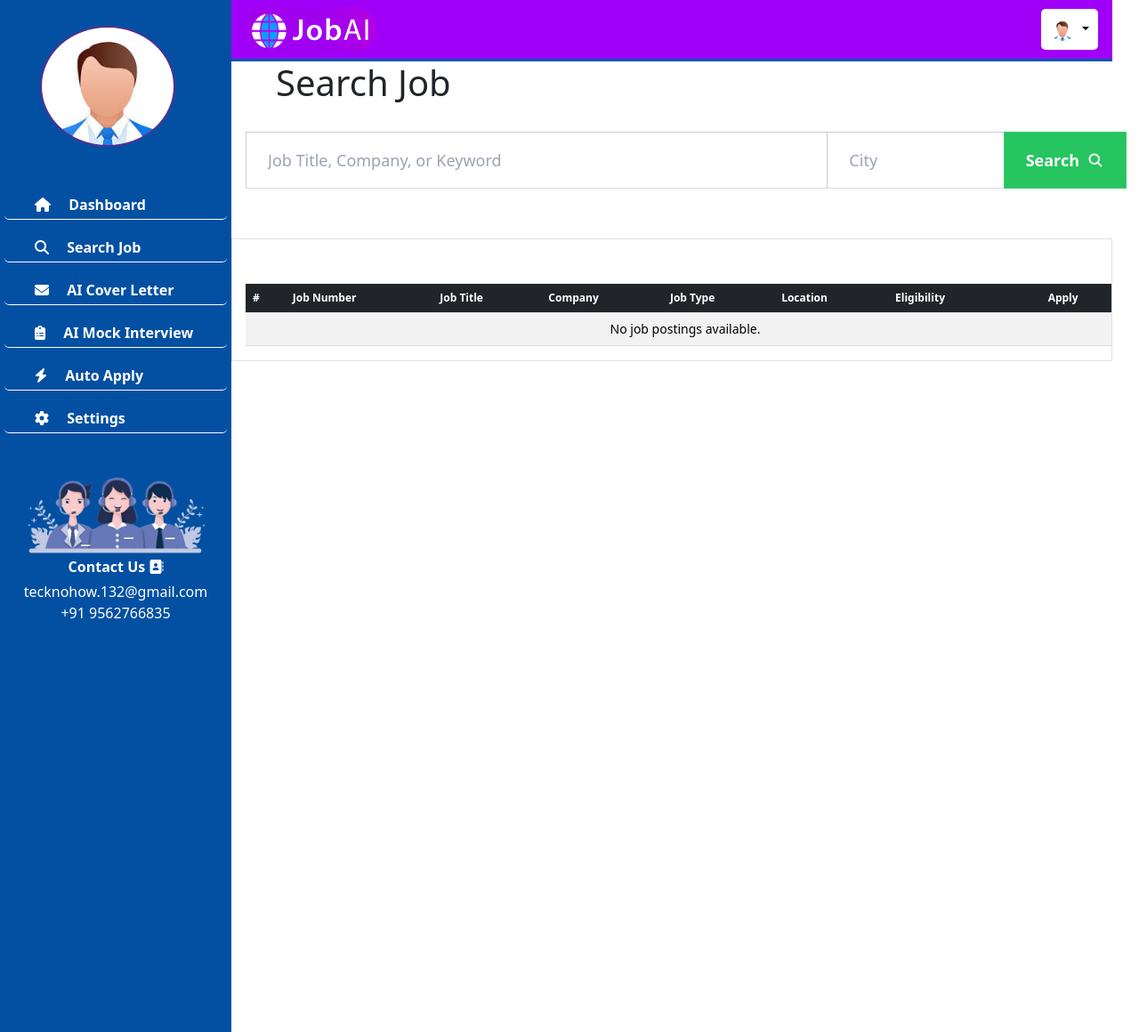
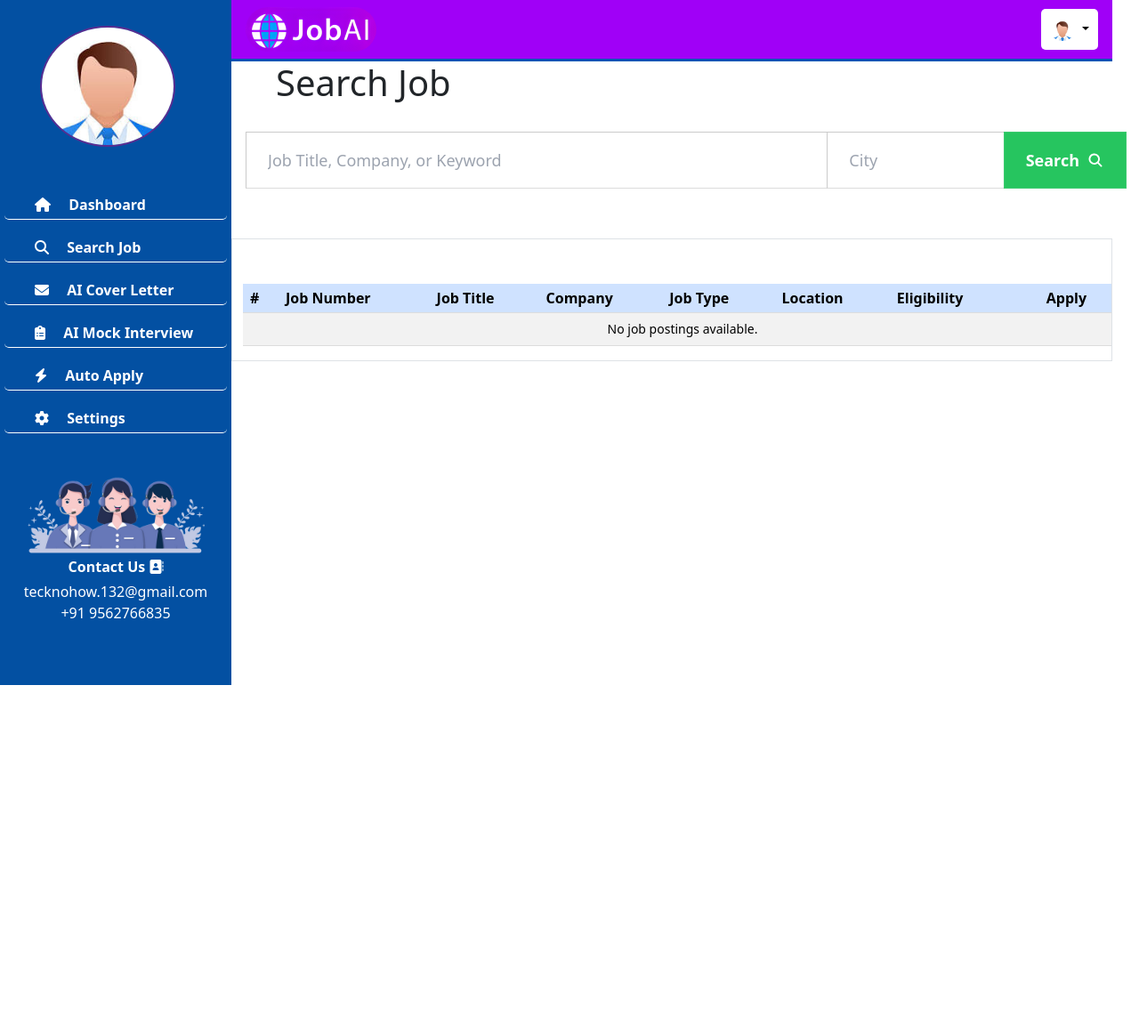
Before and after one commit to Saintgits-MCA/JobAi, a Django app: template JobAi/JobAi_App/templates/search-job.html in a window 1280 px wide. Shown: the whole page at 89% size. After the commit the page ends 770 px from the top, so only its background shows below. Run offline with Django 5.2, Linux system fonts and the light colour scheme; the template is opened without the code that fills it: values that come from a table or form of the project are taken from there, others are empty; data comes from the database, SQL or seed files in the repository; parts of the project's set-up code (start-up, migrations or seed data) failed here and were passed over; some libraries are stand-ins or nearby versions.

Commit message:
100th commit

```diff
--- a/JobAi/JobAi/static/assets/css/home.css
+++ b/JobAi/JobAi/static/assets/css/home.css
@@ -27,7 +27,7 @@ body {
     background: var(--sidebar-bg);
     color: white;
     padding: 5px;
-    height: 145vh;
+    max-height: 135vh;
 }
 
 
--- a/JobAi/JobAi/static/assets/css/search-job.css
+++ b/JobAi/JobAi/static/assets/css/search-job.css
@@ -44,19 +44,21 @@ hr{
     font-size: 40px;
     margin-bottom: 31px;
 }
-table {
+.table {
     width: 100%;
     border-collapse: collapse;
     margin-top: 50px;
-    margin-left: 15px;
+    margin-left: 12px;
+    max-height: 400px;
+    overflow-y: auto;
   }
   .table-div
   {
    padding-top: 0.5px;
     background: white;
     margin-top: 25px;
-    padding-left: 15px;
-    width: 90%;
+    /* padding-left: 5px; */
+    width: 94%;
     border-radius: 8px;
     box-shadow: 0 2px 4px rgba(0, 0, 0, 0.1);
   }
@@ -79,7 +81,6 @@ table {
   @media screen and (max-width: 768px) {
     table {
       display: block;
-      overflow-x: auto;
     }
 
     th, td {
--- a/JobAi/JobAi_App/templates/base.html
+++ b/JobAi/JobAi_App/templates/base.html
@@ -74,7 +74,7 @@
     </div>
 
 <div class="main-content">
-    <nav class="navbar d-flex justify-content-between container-fluid">
+    <nav class="navbar d-flex justify-content-between container-fluid" position="sticky">
         <div class="menu d-none d-md-flex">
             <div class="brand d-flex align-items-center">
                 <center><a href="{%url 'index'%}"><img src="{% static 'images/JobAi2.png' %}" alt="JobAi" height="50px" class="mx-3"
--- a/JobAi/JobAi_App/templates/search-job.html
+++ b/JobAi/JobAi_App/templates/search-job.html
@@ -13,6 +13,7 @@
     {
         overflow-x: hidden;
     }
+
 </style>
 <body>
 
@@ -34,9 +35,9 @@
             </div>
 
             <div class="table-responsive border mt-5">
-                <table class="table table-striped table-hover">
-                    <thead class="table-dark">
-                        <tr class="w-120">
+                <table class="table table-striped table-hover" style="max-height: 300px;overflow-y: auto;">
+                    <thead class="table-primary">
+                        <tr class="w-100 h-75 fs-6">
                             <th>#</th>
                             <th>Job Number</th>
                             <th>Job Title</th>
```
